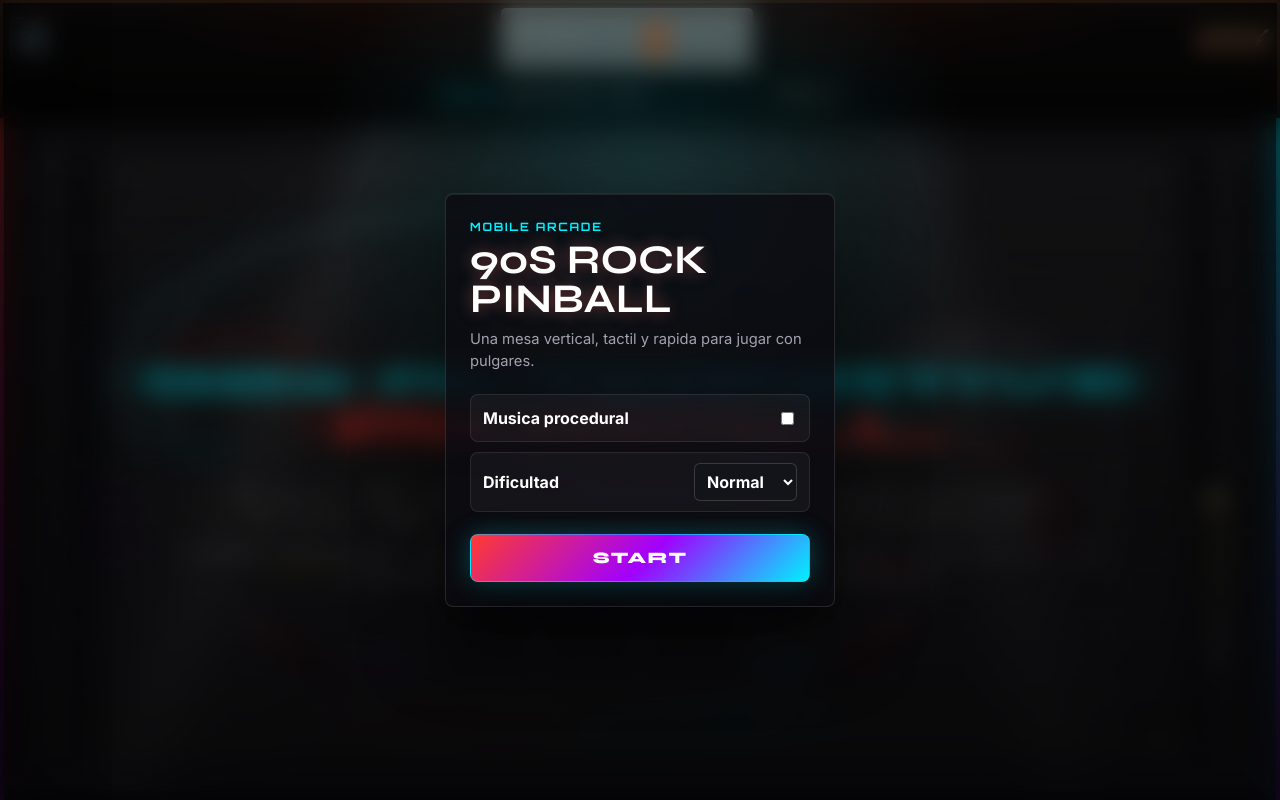
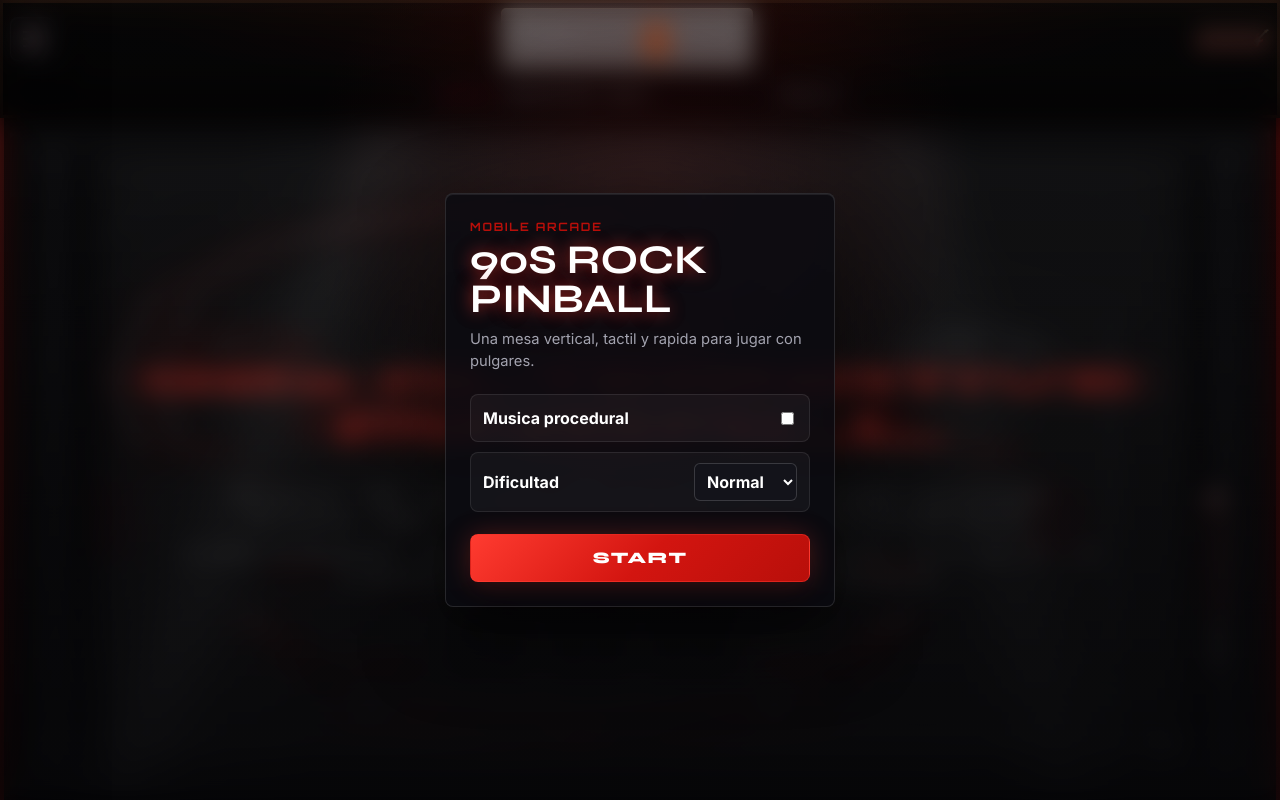
Before and after one commit to ricardoalfaro/music-pinball, a website built with Vite: page index.html in a window 1280 px wide. Built offline with nearby package versions, Linux system fonts and the light colour scheme; grey boxes are pictures that could not be loaded; animation ran at ten frames a second.

Commit message:
Guarantee ball rescue and unify red palette

```diff
--- a/src/game.js
+++ b/src/game.js
@@ -142,9 +142,9 @@ const walls = [];
 
 // Circular Bumpers
 const bumpers = [
-  { id: 'nirvana', pos: Vec.create(235, 245), radius: 30, label: 'NIRVANA', color: '#F7E018', flashTime: 0, activeColor: '#FFF8B3', points: 1000 },
+  { id: 'nirvana', pos: Vec.create(235, 245), radius: 30, label: 'NIRVANA', color: '#FF2D20', flashTime: 0, activeColor: '#FFFFFF', points: 1000 },
   { id: 'gnr', pos: Vec.create(150, 350), radius: 26, label: 'GNR', color: '#FF3B30', flashTime: 0, activeColor: '#FF9E9E', points: 1000 },
-  { id: 'rage', pos: Vec.create(320, 350), radius: 26, label: 'RATM', color: '#00F2FE', flashTime: 0, activeColor: '#A8F9FF', points: 1000 },
+  { id: 'rage', pos: Vec.create(320, 350), radius: 26, label: 'RATM', color: '#B80F0A', flashTime: 0, activeColor: '#FFFFFF', points: 1000 },
   { id: 'amp', pos: Vec.create(92, 268), radius: 19, label: 'AMP', color: '#FF453A', flashTime: 0, activeColor: '#FFC1BC', points: 1250 },
   { id: 'skull', pos: Vec.create(382, 265), radius: 19, label: 'SKULL', color: '#D7D7DC', flashTime: 0, activeColor: '#FFFFFF', points: 1500 },
   { id: 'riff', pos: Vec.create(235, 438), radius: 22, label: 'RIFF', color: '#FF2D20', flashTime: 0, activeColor: '#FFD0CC', points: 1500 },
@@ -177,9 +177,9 @@ const slingshots = [
 
 // Target definitions
 const dropTargets = [
-  { id: 'target_1', p1: Vec.create(30, 440), p2: Vec.create(45, 450), active: true, color: '#A100FF', flashTime: 0 },
-  { id: 'target_2', p1: Vec.create(30, 470), p2: Vec.create(45, 480), active: true, color: '#A100FF', flashTime: 0 },
-  { id: 'target_3', p1: Vec.create(30, 500), p2: Vec.create(45, 510), active: true, color: '#A100FF', flashTime: 0 },
+  { id: 'target_1', p1: Vec.create(30, 440), p2: Vec.create(45, 450), active: true, color: '#D31510', flashTime: 0 },
+  { id: 'target_2', p1: Vec.create(30, 470), p2: Vec.create(45, 480), active: true, color: '#D31510', flashTime: 0 },
+  { id: 'target_3', p1: Vec.create(30, 500), p2: Vec.create(45, 510), active: true, color: '#D31510', flashTime: 0 },
   { id: 'target_4', p1: Vec.create(405, 440), p2: Vec.create(420, 450), active: true, color: '#FF3B30', flashTime: 0 },
   { id: 'target_5', p1: Vec.create(405, 470), p2: Vec.create(420, 480), active: true, color: '#FF3B30', flashTime: 0 },
   { id: 'target_6', p1: Vec.create(405, 500), p2: Vec.create(420, 510), active: true, color: '#FF3B30', flashTime: 0 }
@@ -202,15 +202,15 @@ const multiplierInserts = [2, 3, 4, 5, 6].map((value, index) => ({
 }));
 
 const modeInserts = [
-  { label: 'N', color: '#F7E018', isLit: () => state.bandHits.nirvana >= 5 },
+  { label: 'N', color: '#FF3B30', isLit: () => state.bandHits.nirvana >= 5 },
   { label: 'G', color: '#FF3B30', isLit: () => state.bandHits.gnr >= 5 },
-  { label: 'R', color: '#00F2FE', isLit: () => state.bandHits.rage >= 5 },
-  { label: 'R', color: '#FF007F', isLit: () => rolloverLanes[0].lit },
+  { label: 'R', color: '#B80F0A', isLit: () => state.bandHits.rage >= 5 },
+  { label: 'R', color: '#FF2D20', isLit: () => rolloverLanes[0].lit },
   { label: 'O', color: '#FF453A', isLit: () => rolloverLanes[1].lit },
   { label: 'C', color: '#FF6961', isLit: () => rolloverLanes[2].lit },
-  { label: 'K', color: '#FFFFFF', isLit: () => rolloverLanes[3].lit },
-  { label: 'TGT', color: '#C86BFF', isLit: () => dropTargets.every((target) => !target.active) },
-  { label: 'RAMP', color: '#00F2FE', isLit: () => ball.onRamp },
+  { label: 'K', color: '#FF8A80', isLit: () => rolloverLanes[3].lit },
+  { label: 'TGT', color: '#D31510', isLit: () => dropTargets.every((target) => !target.active) },
+  { label: 'RAMP', color: '#FF3B30', isLit: () => ball.onRamp },
 ].map((insert, index) => ({
   ...insert,
   x: 190 + (index % 3) * 40,
@@ -219,20 +219,20 @@ const modeInserts = [
 }));
 
 const playfieldPosts = [
-  { pos: Vec.create(78, 390), radius: 8, color: '#00F2FE', flashTime: 0 },
+  { pos: Vec.create(78, 390), radius: 8, color: '#FF3B30', flashTime: 0 },
   { pos: Vec.create(392, 390), radius: 8, color: '#FF3B30', flashTime: 0 },
-  { pos: Vec.create(115, lowerY(535)), baseY: 535, radius: 9, color: '#F7E018', flashTime: 0 },
+  { pos: Vec.create(115, lowerY(535)), baseY: 535, radius: 9, color: '#D31510', flashTime: 0 },
   { pos: Vec.create(350, lowerY(535)), baseY: 535, radius: 9, color: '#FF453A', flashTime: 0 },
-  { pos: Vec.create(150, lowerY(650)), baseY: 650, radius: 8, color: '#C86BFF', flashTime: 0 },
-  { pos: Vec.create(310, lowerY(650)), baseY: 650, radius: 8, color: '#00F2FE', flashTime: 0 },
+  { pos: Vec.create(150, lowerY(650)), baseY: 650, radius: 8, color: '#B80F0A', flashTime: 0 },
+  { pos: Vec.create(310, lowerY(650)), baseY: 650, radius: 8, color: '#FF3B30', flashTime: 0 },
 ];
 
 // Rollover Lanes (R-O-C-K at top)
 const rolloverLanes = [
-  { id: 'r', x1: 170, x2: 205, y: 110, lit: false, label: 'R', color: '#FF007F' },
-  { id: 'o', x1: 205, x2: 240, y: 110, lit: false, label: 'O', color: '#00FF66' },
-  { id: 'c', x1: 240, x2: 275, y: 110, lit: false, label: 'C', color: '#00FFFF' },
-  { id: 'k', x1: 275, x2: 310, y: 110, lit: false, label: 'K', color: '#FFFF00' }
+  { id: 'r', x1: 170, x2: 205, y: 110, lit: false, label: 'R', color: '#FF2D20' },
+  { id: 'o', x1: 205, x2: 240, y: 110, lit: false, label: 'O', color: '#D31510' },
+  { id: 'c', x1: 240, x2: 275, y: 110, lit: false, label: 'C', color: '#B80F0A' },
+  { id: 'k', x1: 275, x2: 310, y: 110, lit: false, label: 'K', color: '#FF6B61' }
 ];
 
 // Ramp definition
@@ -977,22 +977,22 @@ function updatePhysics(sub_dt) {
     // pocket with its guide rail. A ball may keep jittering there forever, so
     // speed-only ball search never fires. Detect those two exact cavities and
     // pulse the ball toward the open center after a short grace period.
-    const pocketTop = lowerY(575);
-    const pocketBottom = lowerY(705);
-    const inLeftSlingPocket = ball.pos.x > 72 && ball.pos.x < 170
+    const pocketTop = lowerY(515);
+    const pocketBottom = lowerY(735);
+    const inLeftSlingPocket = ball.pos.x < 190
       && ball.pos.y > pocketTop && ball.pos.y < pocketBottom;
-    const inRightSlingPocket = ball.pos.x > 300 && ball.pos.x < 398
+    const inRightSlingPocket = ball.pos.x > 280
       && ball.pos.y > pocketTop && ball.pos.y < pocketBottom;
-    if ((inLeftSlingPocket || inRightSlingPocket) && speed < 310) {
+    if (inLeftSlingPocket || inRightSlingPocket) {
       ball.pocketTime += sub_dt;
     } else {
       ball.pocketTime = 0;
     }
-    if (ball.pocketTime >= 0.85) {
-      const horizontalKick = inLeftSlingPocket ? 430 : -430;
-      ball.pos.x += inLeftSlingPocket ? 10 : -10;
-      ball.pos.y -= 12;
-      ball.vel = Vec.create(horizontalKick, -760);
+    if (ball.pocketTime >= 0.75) {
+      // Move outside the nearby collision surfaces first. A velocity-only
+      // pulse can be cancelled immediately by the same rail that trapped it.
+      ball.pos = Vec.create(WIDTH / 2, lowerY(500));
+      ball.vel = Vec.create(inLeftSlingPocket ? 120 : -120, -680);
       ball.pocketTime = 0;
       ball.stuckTime = 0;
       spawnParticles(ball.pos.x, ball.pos.y, '#FF6A00', 12);
@@ -1264,7 +1264,7 @@ function updateParticles(dt) {
 // Draw a flipper (glowing capsule/rod)
 function drawFlipper(flipper) {
   const seg = getFlipperSegment(flipper);
-  const color = flipper.isLeft ? '#FF3B30' : '#00F2FE';
+  const color = flipper.isLeft ? '#FF3B30' : '#B80F0A';
   const bodyGradient = ctx.createLinearGradient(seg.p1.x, seg.p1.y - 10, seg.p1.x, seg.p1.y + 10);
   bodyGradient.addColorStop(0, '#FFFFFF');
   bodyGradient.addColorStop(0.22, color);
@@ -1375,9 +1375,9 @@ function drawCoverImage(image, x, y, width, height) {
 
 function drawPlayfieldLighting() {
   const lightPools = [
-    { x: 235, y: 250, radius: 105, color: '247, 224, 24' },
+    { x: 235, y: 250, radius: 105, color: '255, 59, 48' },
     { x: 150, y: 360, radius: 88, color: '255, 59, 48' },
-    { x: 320, y: 360, radius: 88, color: '0, 242, 254' },
+    { x: 320, y: 360, radius: 88, color: '184, 15, 10' },
     { x: 230, y: lowerY(675), radius: 150, color: '255, 45, 32' },
     { x: 235, y: 470, radius: 125, color: '255, 45, 32' },
   ];
@@ -1614,13 +1614,13 @@ function render() {
   }
   ctx.stroke();
 
-  // Transparent acrylic bed with cyan edge light.
+  // Transparent acrylic bed with a red edge light.
   ctx.shadowBlur = 16;
-  ctx.shadowColor = '#00F2FE';
-  ctx.strokeStyle = 'rgba(210, 240, 255, 0.42)';
+  ctx.shadowColor = '#FF3B30';
+  ctx.strokeStyle = 'rgba(255, 118, 108, 0.42)';
   ctx.lineWidth = 24;
   ctx.stroke();
-  ctx.strokeStyle = 'rgba(16, 52, 66, 0.48)';
+  ctx.strokeStyle = 'rgba(88, 10, 8, 0.48)';
   ctx.lineWidth = 17;
   ctx.stroke();
 
@@ -1646,7 +1646,7 @@ function render() {
   }
   ctx.stroke();
   ctx.restore();
-  drawTableLabel('TOUR RAMP', 74, 372, '#00F2FE', 'left');
+  drawTableLabel('TOUR RAMP', 74, 372, '#FF3B30', 'left');
 
   // 6. Draw Drop Targets
   for (const target of dropTargets) {
@@ -1696,7 +1696,7 @@ function render() {
     }
     if (target.flashTime > 0) target.flashTime--;
   }
-  drawTableLabel('POWER CHORDS', 28, 425, '#C86BFF', 'left');
+  drawTableLabel('POWER CHORDS', 28, 425, '#D31510', 'left');
   drawTableLabel('HELLFIRE', 422, 425, '#FF6961', 'right');
 
   // Raised illuminated posts, each one also participates in physics.
@@ -1868,12 +1868,12 @@ function render() {
     ctx.restore();
 
     if (sling.flashTime > 0) {
-      drawHitSpark((sling.p1.x + sling.p2.x) / 2, (sling.p1.y + sling.p2.y) / 2, '#FF2D7A', 0.85);
+      drawHitSpark((sling.p1.x + sling.p2.x) / 2, (sling.p1.y + sling.p2.y) / 2, '#FF3B30', 0.85);
     }
     if (sling.flashTime > 0) sling.flashTime--;
   }
-  drawTableLabel('SLING', 108, lowerY(580), '#FF5CAC');
-  drawTableLabel('SLING', 342, lowerY(580), '#FF5CAC');
+  drawTableLabel('SLING', 108, lowerY(580), '#FF3B30');
+  drawTableLabel('SLING', 342, lowerY(580), '#FF3B30');
 
   // 8. Draw Bumpers
   for (const bumper of bumpers) {
@@ -2070,7 +2070,7 @@ function render() {
     // Aura glow if on ramp
     if (ball.onRamp) {
       ctx.shadowBlur = 18;
-      ctx.shadowColor = '#00F2FE';
+      ctx.shadowColor = '#FF3B30';
     } else {
       ctx.shadowBlur = 5;
       ctx.shadowColor = 'rgba(0, 0, 0, 0.5)';
@@ -2108,10 +2108,10 @@ function render() {
     ctx.fillRect(0, 0, WIDTH, HEIGHT);
 
     ctx.font = 'bold 36px "Orbitron", sans-serif';
-    ctx.fillStyle = '#00F2FE';
+    ctx.fillStyle = '#FF3B30';
     ctx.textAlign = 'center';
     ctx.shadowBlur = 20;
-    ctx.shadowColor = '#00F2FE';
+    ctx.shadowColor = '#FF3B30';
     ctx.fillText('90s ALTERNATIVE', WIDTH/2, HEIGHT/2 - 80);
 
     ctx.font = 'bold 48px "Orbitron", sans-serif';
--- a/style.css
+++ b/style.css
@@ -14,10 +14,10 @@
   --font-display: 'Syne', sans-serif;
   --font-digital: 'Orbitron', monospace;
   --font-seven-segment: 'DSEG7 Classic', 'Orbitron', monospace;
-  --color-nirvana: #F7E018;
+  --color-nirvana: #FF2D20;
   --color-gnr: #FF3B30;
-  --color-rage: #00F2FE;
-  --color-purple: #A100FF;
+  --color-rage: #B80F0A;
+  --color-purple: #D31510;
   --color-text: #F3F3F5;
   --color-text-dim: #A3A3AF;
   --safe-top: env(safe-area-inset-top, 0px);
@@ -45,7 +45,7 @@ body {
 body {
   background:
     radial-gradient(circle at 50% 0%, rgba(255, 59, 48, 0.18), transparent 34%),
-    radial-gradient(circle at 50% 100%, rgba(0, 242, 254, 0.14), transparent 36%),
+    radial-gradient(circle at 50% 100%, rgba(184, 15, 10, 0.16), transparent 36%),
     #050507;
   color: var(--color-text);
   font-family: var(--font-main);
@@ -140,7 +140,7 @@ button {
   height: 2px;
   border-radius: 999px;
   background: #FFFFFF;
-  box-shadow: 0 0 8px rgba(0, 242, 254, 0.45);
+  box-shadow: 0 0 8px rgba(255, 59, 48, 0.45);
 }
 
 .hud-score {
@@ -295,8 +295,8 @@ button {
 }
 
 #last-score-val {
-  color: #39FF14;
-  text-shadow: 0 0 10px rgba(57, 255, 20, 0.38);
+  color: #FF6B61;
+  text-shadow: 0 0 10px rgba(255, 59, 48, 0.38);
 }
 
 .hud-balls {
@@ -350,7 +350,7 @@ button {
   flex: 0 0 auto;
   overflow: hidden;
   padding: 3px 6px;
-  border: 1px solid rgba(247, 224, 24, 0.22);
+  border: 1px solid rgba(255, 59, 48, 0.22);
   border-radius: 5px;
   color: rgba(255, 255, 255, 0.46);
   font-family: var(--font-digital);
@@ -371,15 +371,15 @@ button {
 }
 
 .combo-badge.is-active {
-  border-color: rgba(247, 224, 24, 0.62);
+  border-color: rgba(255, 59, 48, 0.62);
   color: var(--color-nirvana);
-  background: rgba(247, 224, 24, 0.09);
-  box-shadow: 0 0 12px rgba(247, 224, 24, 0.2);
+  background: rgba(255, 59, 48, 0.09);
+  box-shadow: 0 0 12px rgba(255, 59, 48, 0.2);
 }
 
 .guitar-icon {
   font-size: 1.05rem;
-  filter: drop-shadow(0 0 7px rgba(247, 224, 24, 0.42));
+  filter: drop-shadow(0 0 7px rgba(255, 59, 48, 0.42));
 }
 
 .guitar-icon.spent {
@@ -412,7 +412,7 @@ button {
 
 .scoring-note {
   margin: 10px 0 0;
-  color: rgba(247, 224, 24, 0.78);
+  color: rgba(255, 107, 97, 0.84);
   font-size: 0.68rem;
   line-height: 1.45;
 }
@@ -506,7 +506,7 @@ button {
 
 .plunger-power.is-charging {
   opacity: 1;
-  filter: drop-shadow(0 0 8px rgba(247, 224, 24, 0.42));
+  filter: drop-shadow(0 0 8px rgba(255, 59, 48, 0.42));
 }
 
 .plunger-power.is-hidden {
@@ -518,7 +518,7 @@ button {
   font-size: 10px;
   font-weight: 800;
   line-height: 1;
-  text-shadow: 0 0 7px rgba(247, 224, 24, 0.65);
+  text-shadow: 0 0 7px rgba(255, 59, 48, 0.65);
 }
 
 .plunger-power-track {
@@ -536,7 +536,7 @@ button {
   position: absolute;
   inset: 0;
   border-radius: inherit;
-  background: linear-gradient(to top, #00F2FE 0%, #F7E018 58%, #FF3B30 100%);
+  background: linear-gradient(to top, #5C0503 0%, #D31510 58%, #FF3B30 100%);
   transform: scaleY(var(--power-level));
   transform-origin: bottom;
   transition: transform 40ms linear;
@@ -618,13 +618,13 @@ button {
 }
 
 .touch-zone-right::after {
-  background: radial-gradient(ellipse at bottom right, rgba(0, 242, 254, 0.28), transparent 68%);
-  box-shadow: inset 0 -1px 0 rgba(0, 242, 254, 0.28);
+  background: radial-gradient(ellipse at bottom right, rgba(184, 15, 10, 0.28), transparent 68%);
+  box-shadow: inset 0 -1px 0 rgba(184, 15, 10, 0.28);
 }
 
 .touch-zone-plunger::after {
-  background: radial-gradient(ellipse at bottom, rgba(247, 224, 24, 0.22), transparent 70%);
-  box-shadow: inset 0 -1px 0 rgba(247, 224, 24, 0.22);
+  background: radial-gradient(ellipse at bottom, rgba(255, 59, 48, 0.22), transparent 70%);
+  box-shadow: inset 0 -1px 0 rgba(255, 59, 48, 0.22);
 }
 
 .touch-zone.is-pressed::after {
@@ -658,7 +658,7 @@ button {
   padding: calc(var(--safe-top) + 22px) 22px calc(var(--safe-bottom) + 22px);
   background:
     linear-gradient(180deg, rgba(5, 5, 7, 0.34), rgba(5, 5, 7, 0.86)),
-    radial-gradient(circle at 50% 25%, rgba(0, 242, 254, 0.20), transparent 38%);
+    radial-gradient(circle at 50% 25%, rgba(184, 15, 10, 0.20), transparent 38%);
   backdrop-filter: blur(12px);
 }
 
@@ -688,10 +688,10 @@ button {
 .gameover-score {
   display: block;
   margin: 6px 0 24px;
-  color: #39FF14;
+  color: #FF6B61;
   font-family: var(--font-digital);
   font-size: clamp(1.8rem, 9vw, 2.8rem);
-  text-shadow: 0 0 18px rgba(57, 255, 20, 0.42);
+  text-shadow: 0 0 18px rgba(255, 59, 48, 0.42);
 }
 
 .overlay-screen.active {
@@ -731,7 +731,7 @@ h1 {
   font-size: 2.55rem;
   line-height: 0.95;
   text-transform: uppercase;
-  text-shadow: 0 0 16px rgba(255, 59, 48, 0.42), 0 0 24px rgba(0, 242, 254, 0.18);
+  text-shadow: 0 0 16px rgba(255, 59, 48, 0.52), 0 0 24px rgba(184, 15, 10, 0.24);
 }
 
 h2 {
@@ -797,10 +797,10 @@ h3,
 
 .primary-btn {
   width: 100%;
-  border-color: rgba(0, 242, 254, 0.45);
+  border-color: rgba(255, 59, 48, 0.45);
   background: linear-gradient(135deg, var(--color-gnr), var(--color-purple) 52%, var(--color-rage));
   color: #FFFFFF;
-  box-shadow: 0 0 26px rgba(0, 242, 254, 0.25), 0 14px 34px rgba(0, 0, 0, 0.35);
+  box-shadow: 0 0 26px rgba(255, 59, 48, 0.25), 0 14px 34px rgba(0, 0, 0, 0.35);
 }
 
 .settings-panel {
@@ -863,8 +863,8 @@ h3,
 }
 
 .glow-gold {
-  color: #FFB700;
-  text-shadow: 0 0 10px rgba(255, 183, 0, 0.4);
+  color: #FF6B61;
+  text-shadow: 0 0 10px rgba(255, 59, 48, 0.4);
 }
 
 .stats-grid {
@@ -883,7 +883,7 @@ h3,
 
 .highlight-text {
   color: var(--color-rage);
-  text-shadow: 0 0 8px rgba(0, 242, 254, 0.5);
+  text-shadow: 0 0 8px rgba(255, 59, 48, 0.5);
 }
 
 .band-list {
@@ -952,9 +952,9 @@ h3,
 }
 
 .btn.active {
-  border-color: rgba(0, 242, 254, 0.55);
-  background: linear-gradient(135deg, var(--color-purple), #271D55);
-  box-shadow: 0 0 14px rgba(161, 0, 255, 0.55);
+  border-color: rgba(255, 59, 48, 0.55);
+  background: linear-gradient(135deg, #D31510, #3A0504);
+  box-shadow: 0 0 14px rgba(255, 59, 48, 0.55);
 }
 
 .btn-secondary {
```
